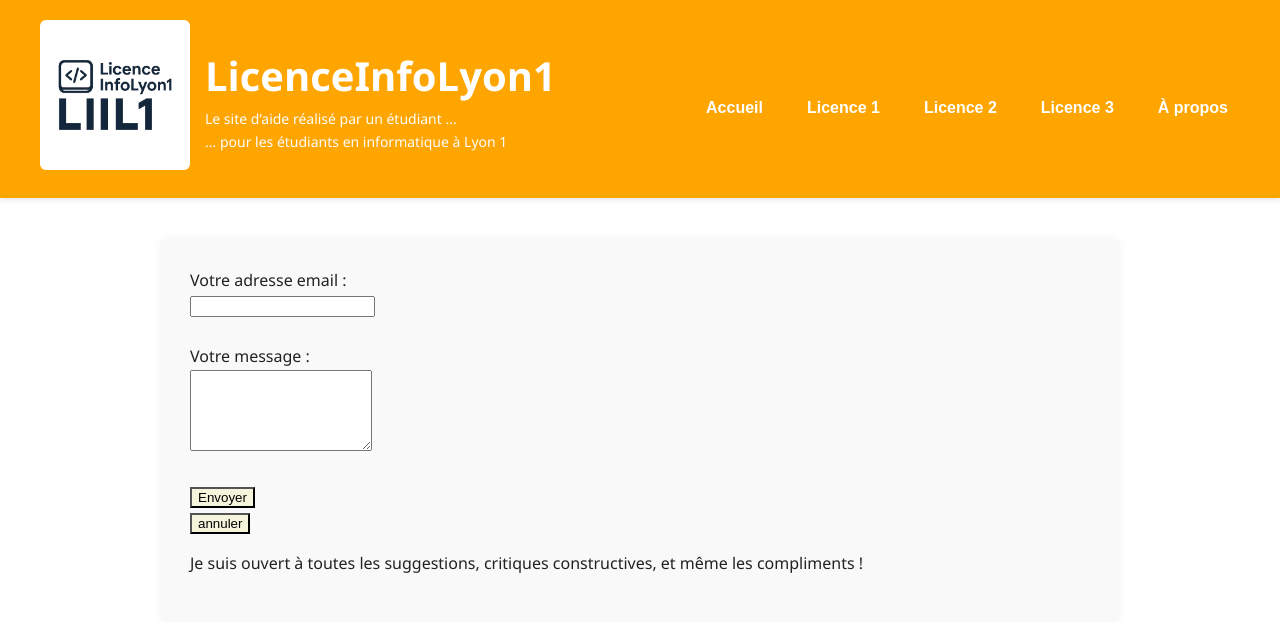
After one commit to Ramdane691/mon_rep, a Flask app: page /contact in a window 1280 px wide. The commit adds this page. Shown: the top 622 px of the page. Run offline with Flask 3, Linux system fonts and the light colour scheme.

Commit message:
mise en css, ajout d'un formulaire de contact (mais ca reste a revoir), ajout de menu deroulant au header

```diff
--- /dev/null
+++ b/app/controleur/contact.py
@@ -0,0 +1,29 @@
+from flask import Blueprint, request, render_template, redirect, flash
+import smtplib
+from email.mime.text import MIMEText
+
+main = Blueprint('contact', __name__)
+
+@main.route('/contact', methods=['GET', 'POST'])
+def contact():
+    if request.method == 'POST':
+        email = request.form['email']
+        message = request.form['message']
+
+        msg = MIMEText(f"Message de {email}:\n\n{message}")
+        msg['Subject'] = 'Message via LicenceInfoLyon1'
+        msg['From'] = email
+        msg['To'] = 'abc@gmail.com'
+
+        try:
+            with smtplib.SMTP_SSL('smtp.gmail.com', 465) as smtp:
+                smtp.login('ton_mail@gmail.com', 'mot_de_passe_app')
+                smtp.send_message(msg)
+            flash("Message envoyé avec succès !")
+        except Exception as e:
+            print(e)
+            flash("Erreur lors de l'envoi du message.")
+
+        return redirect('/contact')
+
+    return render_template('contact.html')
--- a/app/static/style/style.css
+++ b/app/static/style/style.css
@@ -229,3 +229,41 @@ code {
         margin: 0 auto 20px auto;
     }
 }
+
+
+
+
+.dropdown {
+    position: relative;
+    display: inline-block;
+    font-size: 40px;
+    font-family: Arial, Helvetica, sans-serif;
+}
+
+.dropdown .dropbtn {
+    cursor: pointer;
+}
+
+.dropdown-content {
+    display: none;
+    position: absolute;
+    background-color: #005baa;
+    min-width: 200px;
+    box-shadow: 0px 4px 8px rgba(0,0,0,0.1);
+    z-index: 10;
+}
+
+.dropdown-content a {
+    color: white;
+    padding: 10px 16px;
+    text-decoration: none;
+    display: block;
+}
+
+.dropdown-content a:hover {
+    background-color: #003f80;
+}
+
+.dropdown:hover .dropdown-content {
+    display: block;
+}
--- a/app/templates/apropos.html
+++ b/app/templates/apropos.html
@@ -15,4 +15,7 @@
 <p>Ce site <strong>évoluera</strong>, au fil de mes idées, de vos retours, et de mon temps libre. Merci de le visiter, et n’hésite pas à me contacter si tu veux contribuer, corriger, ou juste discuter.
 </p>
 
+<button style="align-items: center;"><a href="/contact">Contact</a></button>
+
+
 {%endblock%}
--- /dev/null
+++ b/app/templates/contact.html
@@ -0,0 +1,22 @@
+{% extends "base.html" %}
+
+{% block main_content %}
+
+
+<form method="POST" action="/contact">
+    <label for="email">Votre adresse email :</label><br>
+    <input type="email" id="email" name="email" required><br><br>
+
+    <label for="message">Votre message :</label><br>
+    <textarea id="message" name="message" rows="5" required></textarea><br><br>
+
+    <button style="background-color: beige;" type="submit"><a href="/apropos">Envoyer</a></button>
+  </form>
+
+  <button style="background-color: beige;">
+    <a href="/apropos">annuler</a>
+  </button>
+
+<p>Je suis ouvert à toutes les suggestions, critiques constructives, et même les compliments !</p>
+
+{% endblock %}
--- a/app/templates/header.html
+++ b/app/templates/header.html
@@ -5,16 +5,55 @@
                 <img src="{{ url_for('static', filename='img/LIL1.png') }}" alt="Logo" class="logo">
             </a>
             <div class="site-title">
-                <h1>LicenceInfoLyon1</h1>
+                <h1 style="font-size: 40px;">LicenceInfoLyon1</h1>
                 <p>Le site d’aide réalisé par un étudiant ... <br/> ... pour les étudiants en informatique à Lyon 1</p>
             </div>
         </div>
-        <nav class="nav-links">
-            <a href="/">Accueil</a>
-            <a href="/L1">Licence 1</a>
-            <a href="/L2">Licence 2</a>
-            <a href="/L3">Licence 3</a>
-            <a href="/apropos">À propos</a>
+        <nav class="nav-links" style="font-size: 30px;">
+
+
+            <div class="dropdown">
+                <a href="/">Accueil</a>
+            </div>
+
+
+            <div class="dropdown">
+                <a href="/L1" class="dropbtn">Licence 1</a>
+                <div class="dropdown-content">
+                    <a href="/L1/algorithmique">Algo & Prog Impérative</a>
+                    <a href="/L1/unix">UNIX (Linux)</a>
+                    <a href="/L1/lifami">Applications Math/Info</a>
+                    <a href="/L1/recursif">Algo & Prog Récursive</a>
+                </div>
+            </div>
+
+            <div class="dropdown">
+                <a href="/L2" class="dropbtn">Licence 2</a>
+                <div class="dropdown-content">
+                    <a href="L2/lifapsd">Algo & Prog Structure de Données</a>
+                    <a href="/L2/lifarchi">Architecture des Ordinateurs</a>
+                    <a href="L2/stat">Stats pour l'Informatique</a>
+                    <a href="/L2/lifapcd">Conception & Développement d'Applications</a>
+                    <a href="/L2/bdw">Base de Données pour le Web</a>
+                    <a href="/L2/pf">Programmation Fonctionnelle</a>
+                    <a href="/L2/lifse">Système d'exploitation</a>
+                </div>
+            </div>
+
+            <div class="dropdown">
+                <a href="/L3" class="dropbtn">Licence 3</a>
+                <div class="dropdown-content">
+                    <a href="/L3/lifpca">Programmation Concurente</a>
+                    <a href="/L3">Bases de Données Avancées</a>
+                    <a href="/L3">Réseaux et Sécurité</a>
+                    <a href="/L3/lifweb">Programmation Web</a>
+                    <a href="/L3/lifpoo">Programmation Orientée Objet</a>
+                </div>
+            </div>
+
+            <div class="dropdown">
+                <a href="/apropos">À propos</a>
+            </div>
         </nav>
     </div>
 </header>
```
Also changed, not shown: app/__init__.py (+8 -1 lines).
